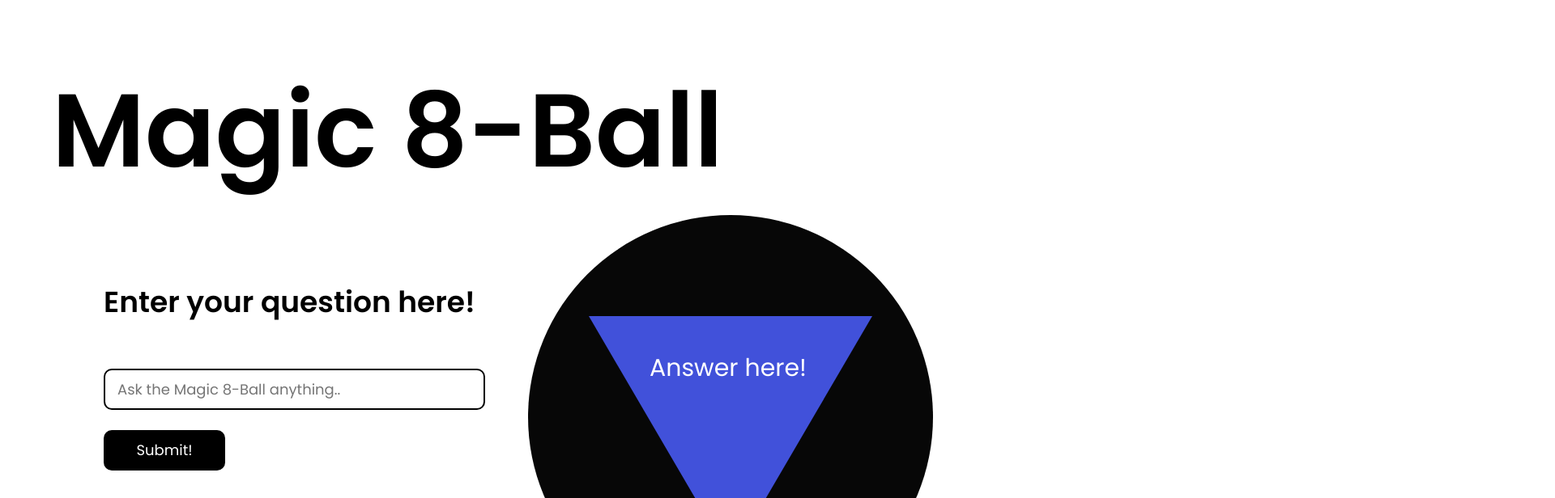
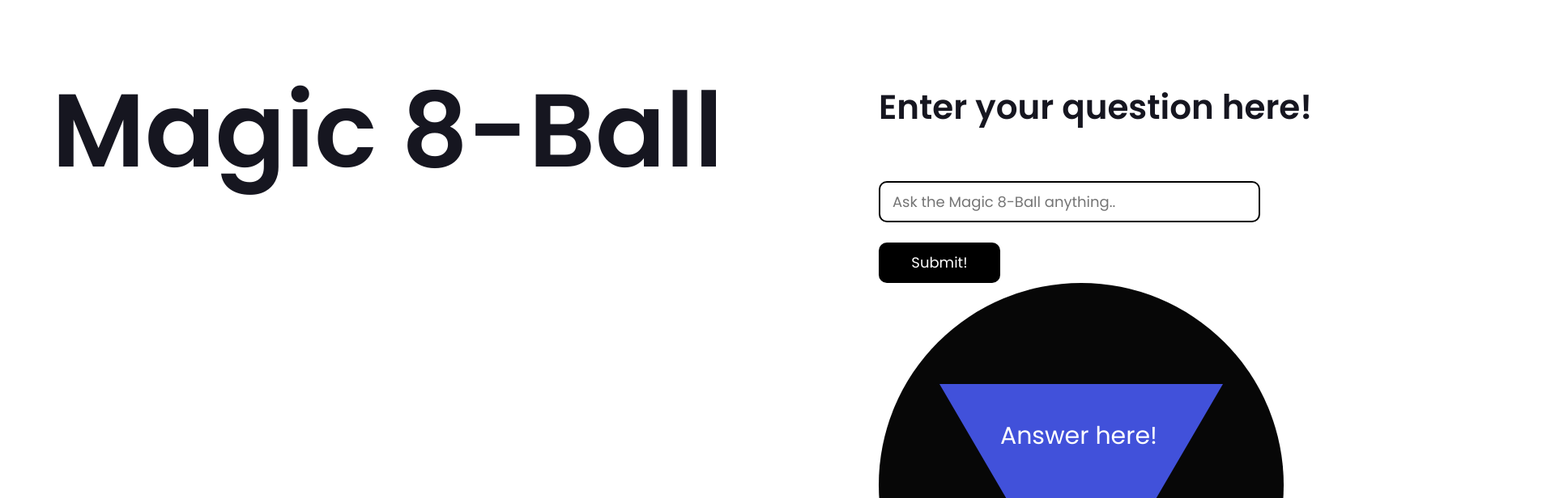
Before and after one commit to SchoolOfCode/bc13_w11d5_hackathon-front-end-room-1-adie-damian-ben, a React (Create React App) app in the folder magic8ball/: page / in a window 1280 px wide. Shown: the top 616 px of the page at 81% size, 1920 px wide, since content can reach past the window. Built offline with nearby package versions, Linux system fonts and the light colour scheme.

Commit message:
useContext for theme switching

```diff
--- a/magic8ball/src/App.css
+++ b/magic8ball/src/App.css
@@ -15,6 +15,31 @@
   flex-flow: column wrap;
   /* justify-items: center;
   align-items: center; */
+  height: 100vh;
+}
+
+.app-dark {
+  background-color: #161620;
+  transition: 0.5s;
+  color: #fff;
+}
+
+.app-light {
+  background-color: #ffffff;
+  transition: 0.5s;
+  color: #161620;
+}
+
+.app-dark button:first-of-type {
+  background-color: rgba(255, 255, 255, 0);
+  color: #ffffff;
+  border: 2px solid #fff;
+}
+
+.app-dark button:first-of-type:hover {
+  border: 2px solid #4151DA;
+  color: #4151DA;
+  transition: 0.5s;
 }
 
 div.App > div.app-header {
@@ -27,5 +52,5 @@ div.App > div.app-body {
   flex-flow: row wrap;
   /* gap: 12vw; */
   justify-content: space-between;
-  margin: 0 10vw 0 10vw;
+  margin: 2vh 15vw 0 15vw;
 }
--- a/magic8ball/src/App.js
+++ b/magic8ball/src/App.js
@@ -2,10 +2,16 @@ import './App.css';
 import Header from './components/Header';
 import InputSection from './components/InputSection';
 import EightBall from './components/8Ball';
+import React, { useContext } from 'react';
+import { ThemeContext } from './hooks/themeContext';
+import SwitchButton from './components/Button/button';
 
 function App() {
+  const theme = useContext(ThemeContext);
+  const darkMode = theme.state.darkMode;
+
   return (
-    <div className="App">
+    <div className={`App ${darkMode ? "app-dark" : "app-light"}`}>
       <div className="app-header">
         <Header/>
       </div>
@@ -13,6 +19,7 @@ function App() {
         <InputSection/>
         <EightBall/>
       </div>
+      <SwitchButton/>
     </div>
   );
 }
--- /dev/null
+++ b/magic8ball/src/components/Button/button.css
@@ -0,0 +1,38 @@
+.btn-light {
+    width: 150px;
+    height: 50px;
+    margin-left: 4vw;
+    background-color: black;
+    color: #fff;
+    border: none;
+    border-radius: 10px;
+    font-size: 18px;
+    margin-top: 10px;
+    transition: 0.5s;
+}
+
+.btn-light:hover {
+    border: 2px solid #4151DA;
+    color: #4151DA;
+    background-color: #00000000;
+    transition: 0.5s;
+}
+
+.btn-dark {
+    width: 150px;
+    height: 50px;
+    margin-left: 4vw;
+    border: 2px solid #ffffff;
+    color: #4151DA;
+    background-color: #00000000;
+    border-radius: 10px;
+    font-size: 18px;
+    margin-top: 10px;
+    transition: 0.5s;
+}
+
+.btn-dark:hover {
+    border: 2px solid #4151DA;
+    color: #4151DA;
+    transition: 0.5s;
+}
--- /dev/null
+++ b/magic8ball/src/components/Button/button.js
@@ -0,0 +1,24 @@
+import React, { useContext } from "react";
+import { ThemeContext } from "../../hooks/themeContext";
+import './button.css';
+
+function SwitchButton() {
+    const theme = useContext(ThemeContext);
+    const darkMode = theme.state.darkMode;
+
+    const onClick = () => {
+        if (darkMode)
+            theme.dispatch({ type: "LIGHTMODE" });
+        else
+            theme.dispatch({ type: "DARKMODE" });
+
+    };
+
+    return (
+        <button className={`btn ${darkMode ? "btn-dark" : "btn-light"}`} onClick={onClick}>
+            {darkMode ? "Light Mode" : "Dark Mode"}
+        </button>
+    )
+}
+
+export default SwitchButton;
--- a/magic8ball/src/components/InputSection/inputsection.css
+++ b/magic8ball/src/components/InputSection/inputsection.css
@@ -6,7 +6,7 @@
 }
 
 .input-section-header {
-    font-size: 24px;
+    font-size: 28px;
 }
 
 .input-section-input input {
--- /dev/null
+++ b/magic8ball/src/hooks/themeContext.js
@@ -0,0 +1,22 @@
+import React, { createContext,  useContext, useReducer  } from "react";
+
+export const ThemeContext = createContext();
+
+const initialState = { darkMode: false };
+
+const themeReducer = (state, action) => {
+    switch (action.type) {
+        case "LIGHTMODE":
+            return { darkMode: false };
+        case "DARKMODE":
+            return { darkMode: true };
+        default:
+            return state;
+    }
+};
+
+export function ThemeProvider(props) {
+    const [state, dispatch] = useReducer(themeReducer, initialState);
+
+    return <ThemeContext.Provider value={{ state: state, dispatch: dispatch}}>{props.children}</ThemeContext.Provider>
+}
--- a/magic8ball/src/index.js
+++ b/magic8ball/src/index.js
@@ -3,11 +3,14 @@ import ReactDOM from 'react-dom/client';
 import './index.css';
 import App from './App';
 import reportWebVitals from './reportWebVitals';
+import { ThemeProvider } from './hooks/themeContext';
 
 const root = ReactDOM.createRoot(document.getElementById('root'));
 root.render(
   <React.StrictMode>
-    <App />
+    <ThemeProvider>
+      <App />
+    </ThemeProvider>
   </React.StrictMode>
 );
 
```
